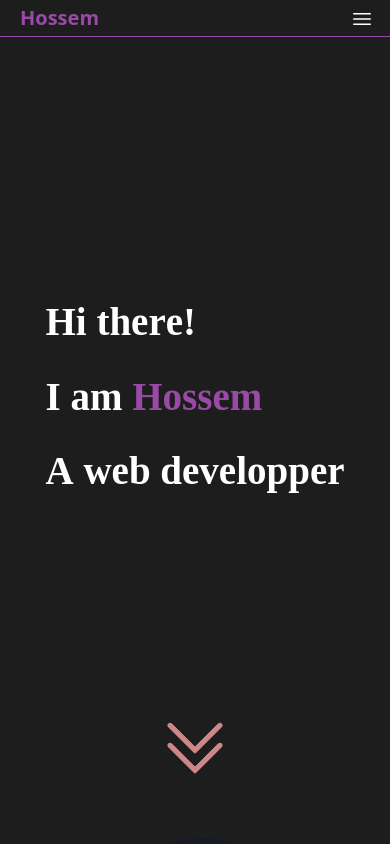
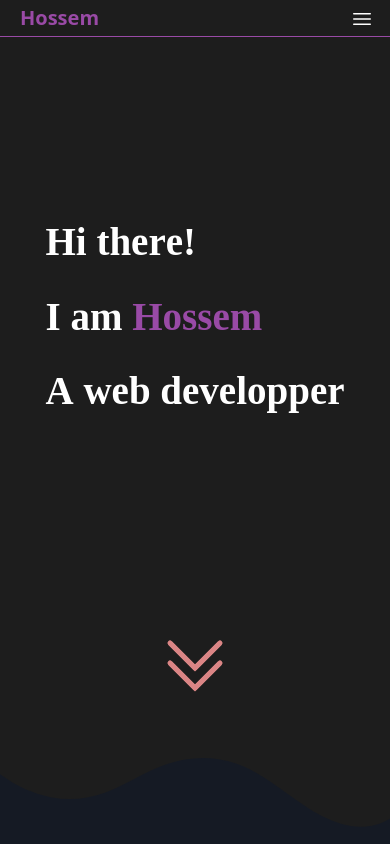
Before and after one commit to hossemedineali/portfolio, a Next.js app: page / in a window 390 px wide. Shown: the top 844 px of the page. Built offline with nearby package versions, Linux system fonts and the light colour scheme.

Commit message:
fix the scroll icon

```diff
--- a/src/components/sections/section1.tsx
+++ b/src/components/sections/section1.tsx
@@ -4,7 +4,7 @@ import { motion } from "framer-motion";
 
 const Section1 = () => {
   return (
-    <div className="relative  mb-10 h-[90vh]  ">
+    <div className="relative md:-mt-0 -mt-20  mb-10 h-[90vh]  ">
       <div className="   flex   justify-center items-center   h-full ">
         <div className="md:max-w-1/2  mb-10 md:mb-0">
           <Loader />
```
